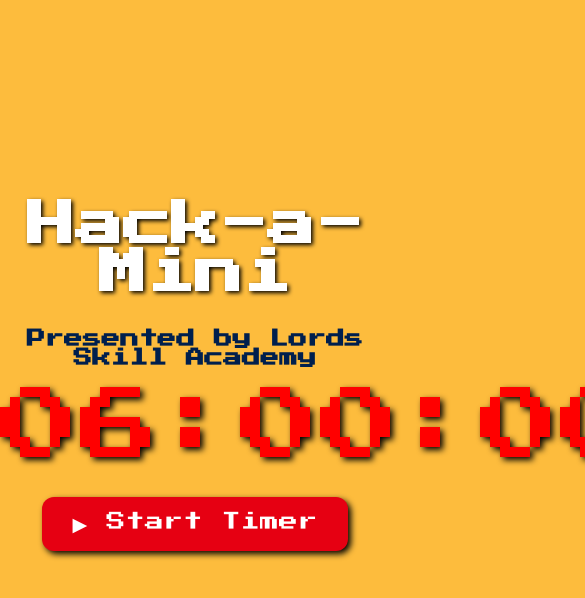
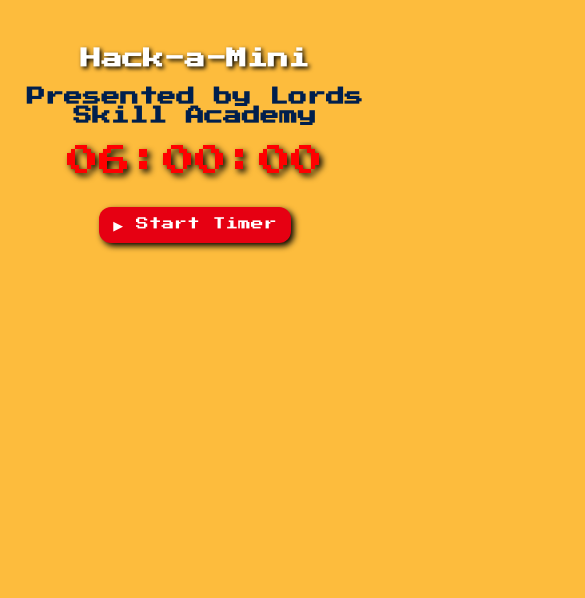
Before and after one commit to abdulvasay-234/lsa-t, a plain HTML site: page index.html in a window 390 px wide. Shown: the top 598 px of the page, 585 px wide, since content can reach past the window. Drawn offline with Linux system fonts and the light colour scheme.

Commit message:
Update index.html

```diff
--- a/index.html
+++ b/index.html
@@ -3,6 +3,7 @@
 <head>
   <meta charset="UTF-8">
   <title>Hack-a-Mini</title>
+  <meta name="viewport" content="width=device-width, initial-scale=1.0">
   <style>
     body {
       font-family: 'Press Start 2P', cursive;
@@ -10,36 +11,37 @@
       color: white;
       text-align: center;
       margin: 0;
-    padding: 0;
-    background-color: #fdbc3d;
-      overflow: hidden;
+      padding: 0;
+      background-color: #fdbc3d;
+      overflow-x: hidden;
     }
 
     .timer-container {
       position: relative;
-      top: 20vh;
+      top: 10vh;
+      width: 90%;
+      margin: 0 auto;
     }
 
     h1 {
-      font-size: 3rem;
+      font-size: 2.2rem;
       text-shadow: 2px 2px 4px black;
     }
 
     #timer {
-      font-size: 5rem;
+      font-size: 3rem;
       color: red;
       text-shadow: 3px 3px 6px black;
       margin-top: 20px;
     }
 
-    /* Start button */
     #start-btn {
       margin-top: 30px;
-      font-size: 1.2rem;
+      font-size: 1rem;
       background: #e60012;
       color: white;
       border: none;
-      padding: 15px 30px;
+      padding: 12px 20px;
       border-radius: 12px;
       cursor: pointer;
       font-family: 'Press Start 2P', cursive;
@@ -49,9 +51,8 @@
       background: #ff4c4c;
     }
 
-    /* Mario running */
     .mario {
-      width: 80px;
+      width: 60px;
       position: absolute;
       bottom: 20px;
       left: 0;
@@ -64,8 +65,27 @@
       to { left: 100%; }
     }
 
-
-
+    /* ----------- Responsive Styles ----------- */
+    @media (max-width: 600px) {
+      .timer-container {
+        top: 4vh;
+        width: 98%;
+      }
+      h1 {
+        font-size: 1.3rem;
+      }
+      #timer {
+        font-size: 2rem;
+      }
+      #start-btn {
+        font-size: 0.8rem;
+        padding: 10px 14px;
+      }
+      .mario {
+        width: 42px;
+        bottom: 10px;
+      }
+    }
   </style>
   <link href="https://fonts.googleapis.com/css2?family=Press+Start+2P&display=swap" rel="stylesheet">
 </head>
@@ -118,9 +138,9 @@
 
     // 🎮 Spawn coin
     function spawnCoin() {
-
+      const coin = document.createElement("div");
       coin.classList.add("coin");
-      coin.style.left = Math.random() * 90 + "vw"; // random horizontal position
+      coin.style.left = Math.random() * 90 + "vw";
       document.body.appendChild(coin);
 
       // Play coin sound
```
